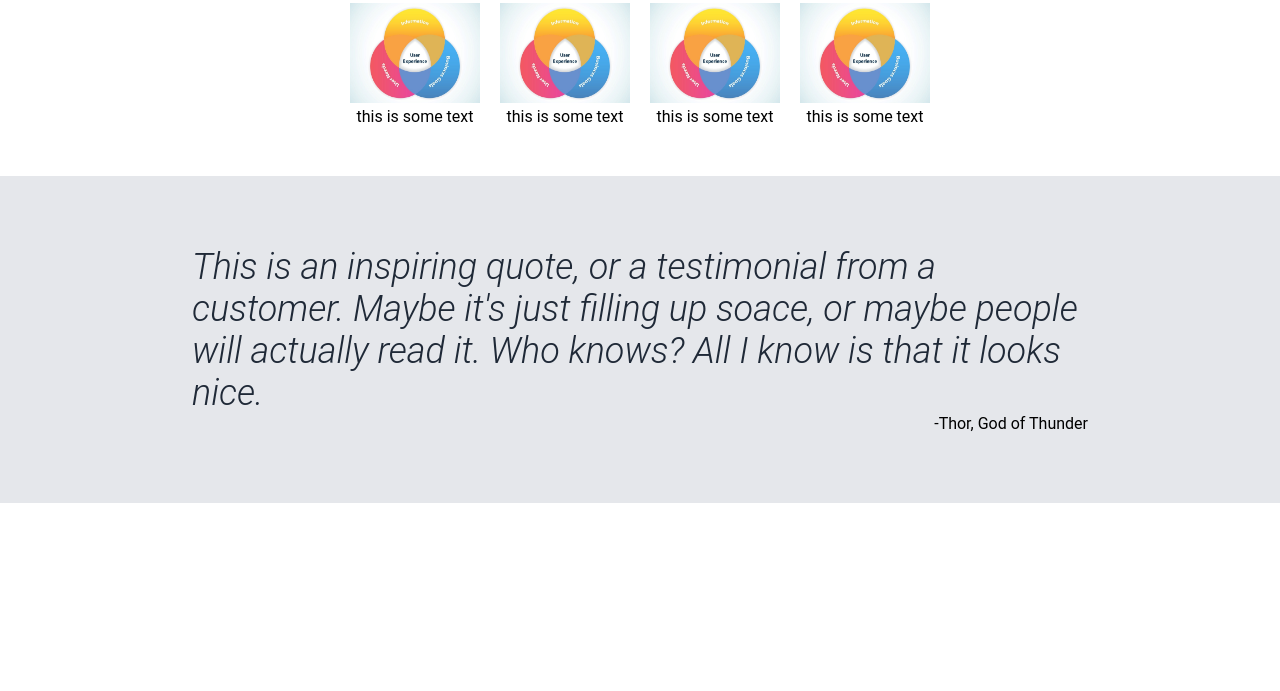
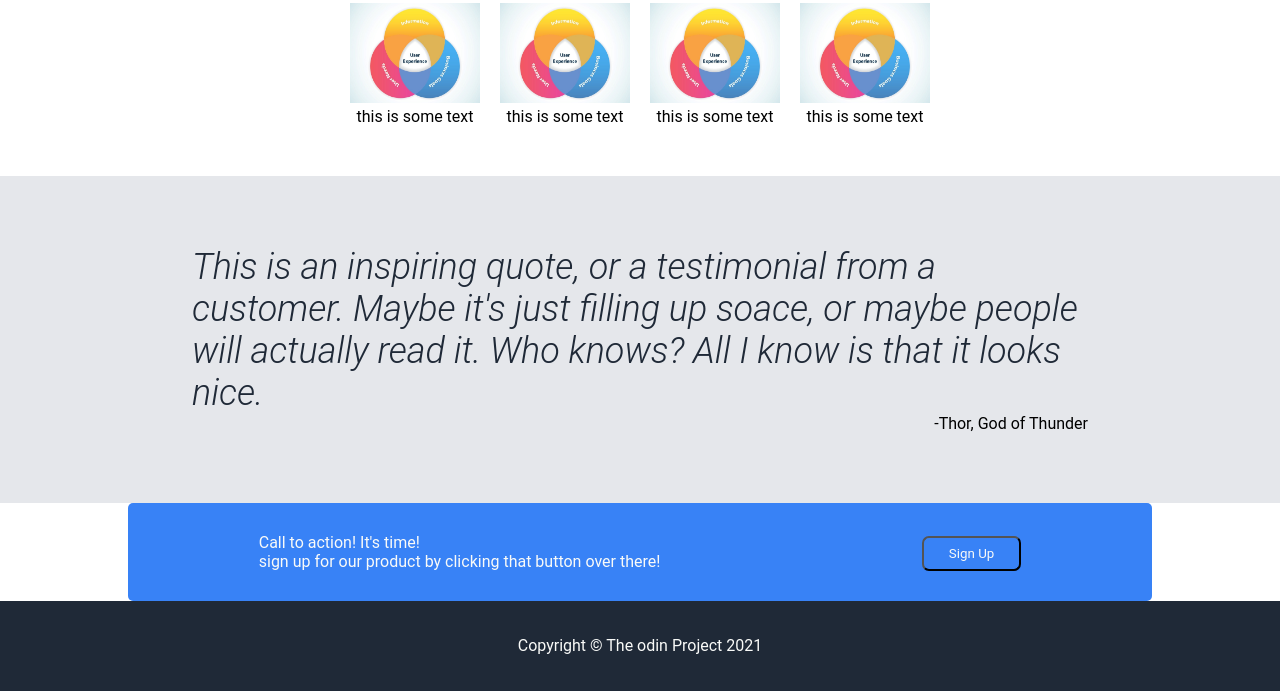
Before and after one commit to MostafaHQ/landing-page, a plain HTML site: page index.html in a window 1280 px wide. Shown: the part 457-1148 px from the top of the page. Before the commit the page ends 960 px from the top, so only its background shows below. Drawn offline with Linux system fonts and the light colour scheme.

Commit message:
add quote and call action and footer sections

```diff
--- a/index.html
+++ b/index.html
@@ -57,10 +57,15 @@
         <p class="provider">-Thor, God of Thunder</p>
     </div>
    </section>
-   <section>
+   <div class="call-action container">
     <div>
-
+        <p>Call to action! It's time!</p>
+        <p>sign up for our product by clicking that button over there!</p>
     </div>
-   </section>
+    <button>Sign Up</button>
+   </div>
+   <footer>
+    <p>Copyright &copy; The odin Project 2021</p>
+   </footer>
 </body>
 </html>
--- a/style.css
+++ b/style.css
@@ -113,3 +113,24 @@ h3{
 .provider{
     text-align: end;
 }
+
+.call-action{
+    display: flex;
+    justify-content: space-around;
+    background-color: #3882f6;
+    border-radius: 5px;
+    padding: 30px 0px;
+    color:#F9FAF8 ;
+}
+
+footer{
+    background-color: #1F2937;
+    height: 7vw;
+    color: #F9FAF8;
+}
+
+footer{
+    display: flex;
+    justify-content: center;
+    align-items: center;
+}
```
